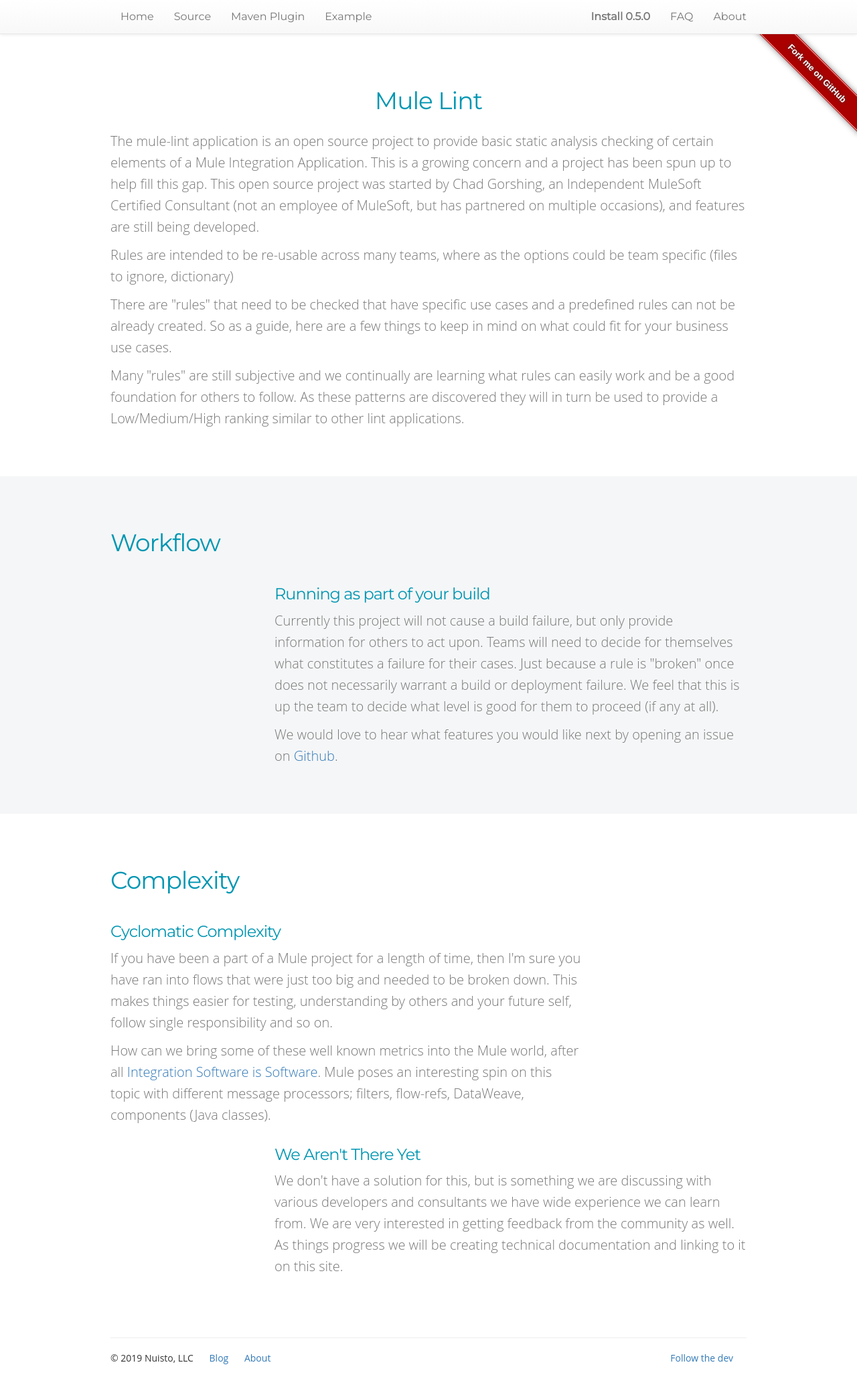
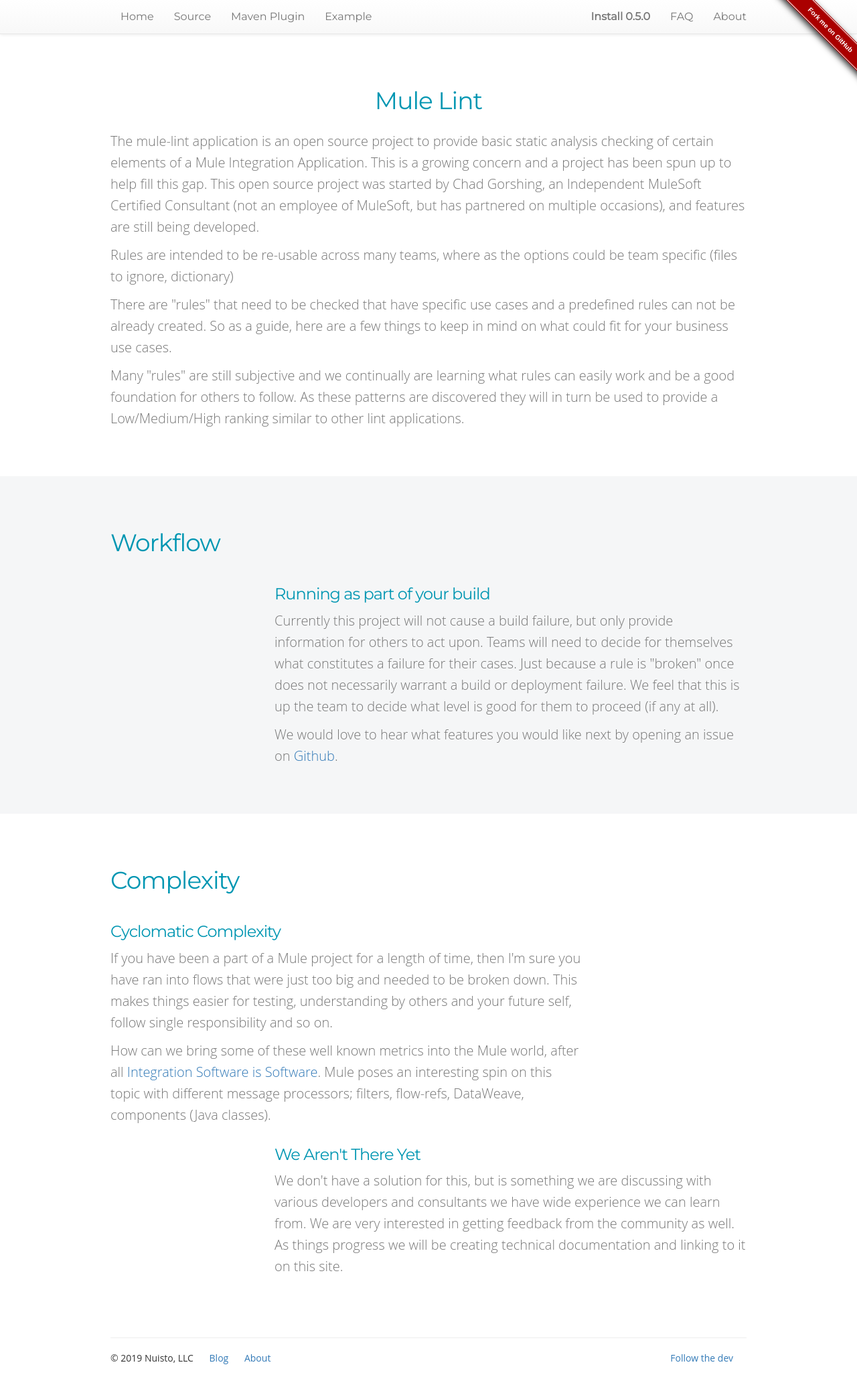
Before and after one commit to mule-lint/mule-lint.github.io, a Jekyll site: the page built from index.md, in a window 1280 px wide. Shown: the whole page at 67% size. Built offline with Jekyll 4.4.1, drawn with Linux system fonts in a browser that asks for light colours; nearby versions of some CDN libraries; comment, search, counter and statistics services are not loaded.

Commit message:
Updated ribbon css

```diff
--- a/_layouts/site.html
+++ b/_layouts/site.html
@@ -25,7 +25,7 @@
     <![endif]-->
   </head>
   <body>
-    <div class="ribbon">
+    <div class="ribbon" id="forkongithub">
       <a href="https://github.com/mule-lint/mule-lint">Fork me on GitHub</a>
     </div>
 
--- a/css/mule-lint.css
+++ b/css/mule-lint.css
@@ -226,31 +226,58 @@
   padding: 0 2rem 0 0;
 }
 
-.ribbon {
-  background-color: #a00;
-  overflow: hidden;
-  white-space: nowrap;
-  position: absolute;
-  right: -50px;
-  top: 90px;
-  -webkit-transform: rotate(45deg);
-     -moz-transform: rotate(45deg);
-      -ms-transform: rotate(45deg);
-       -o-transform: rotate(45deg);
-          transform: rotate(45deg);
-   -webkit-box-shadow: 0 0 10px #888;
-     -moz-box-shadow: 0 0 10px #888;
-          box-shadow: 0 0 10px #888;
-  text-shadow: 0 0 5px #444;
+#forkongithub a {
+  background:#a00;
+   color:#fff;
+   text-decoration:none;
+   font-family:arial,sans-serif;
+   text-align:center;
+   font-weight:bold;
+   padding:5px 40px;
+   font-size:1rem;
+   line-height:2rem;
+   position:relative;
+   transition:0.5s;
 }
-
-.ribbon a {
-  border: 1px solid #faa;
-  color: #fff;
-  display: block;
-  font: bold 81.25% 'Helvetica Neue', Helvetica, Arial, sans-serif;
-  margin: 1px 0;
-  padding: 10px 50px;
-  text-align: center;
-  text-decoration: none;
+#forkongithub a:hover{
+  background:#c11;
+  color:#fff;
 }
+#forkongithub a::before,#forkongithub a::after{
+  content:"";
+  width:100%;
+  display:block;
+  position:absolute;
+  top:1px;
+  left:0;
+  height:1px;
+  background:#fff;
+}
+#forkongithub a::after{
+  bottom:1px;
+  top:auto;
+}
+@media screen and (min-width:800px){
+   #forkongithub{
+      position:fixed;
+      display:block;
+      top:0;
+      right:0;
+      width:200px;
+      overflow:hidden;
+      height:200px;
+      z-index:9999;
+  }
+   #forkongithub a{
+      width:200px;
+      position:absolute;
+      top:30px;
+      right:-60px;
+      transform:rotate(45deg);
+      -webkit-transform:rotate(45deg);
+      -ms-transform:rotate(45deg);
+      -moz-transform:rotate(45deg);
+      -o-transform:rotate(45deg);
+      box-shadow:4px 4px 10px rgba(0,0,0,0.8);
+  }
+}
```
